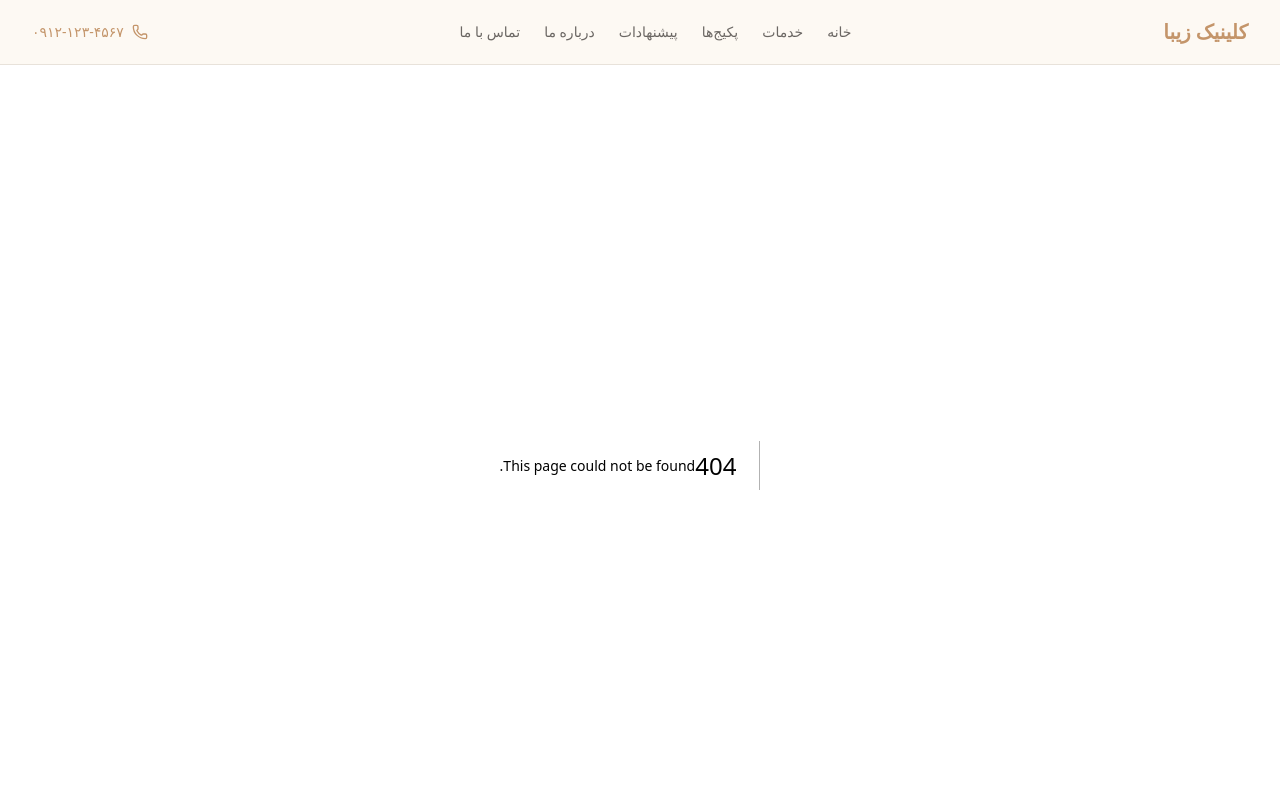
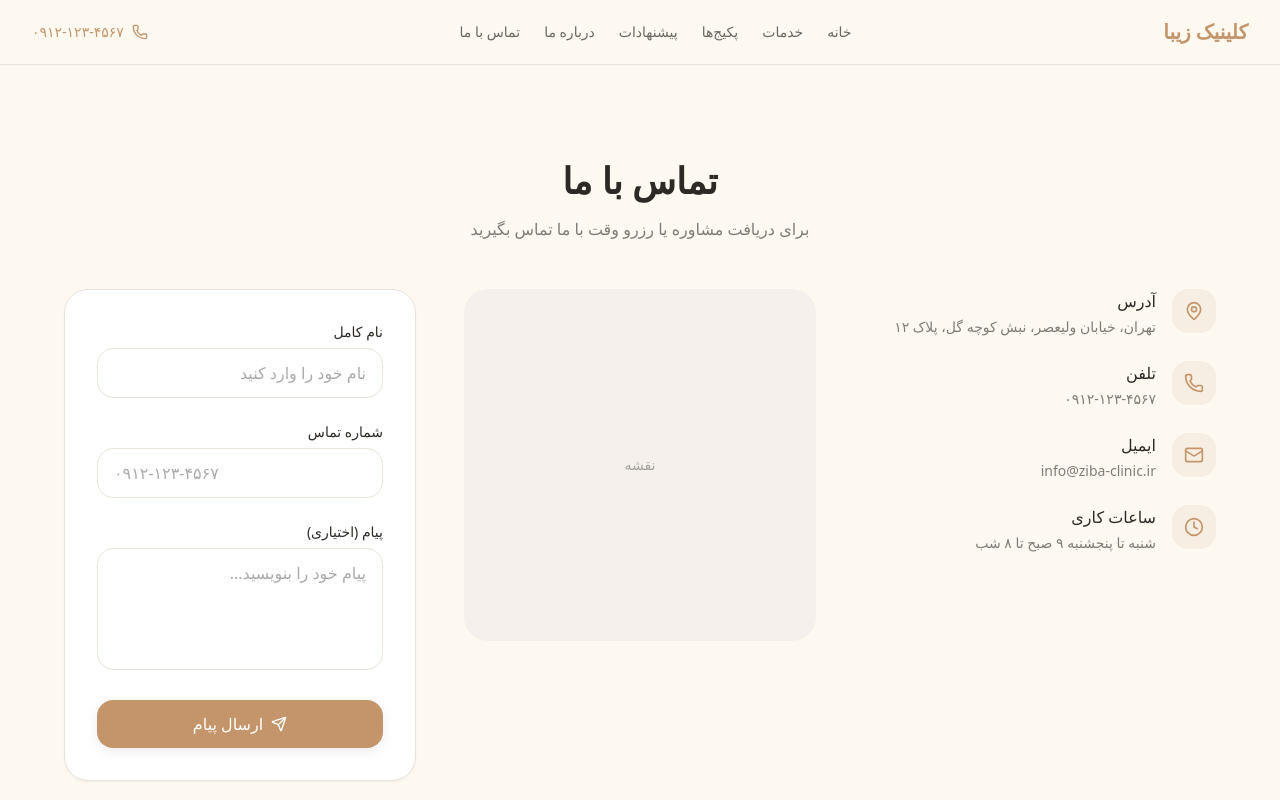
Before and after one commit to rasaTizdast/clinic-next-app, a Next.js app: page /contact in a window 1280 px wide. Before the commit this address had no page. Shown: the top 800 px of the page. Built offline with nearby package versions, Linux system fonts and the light colour scheme.

Commit message:
feat: add contact page with form, validation, and API route

```diff
--- /dev/null
+++ b/src/app/api/contact/route.ts
@@ -0,0 +1,25 @@
+import { NextResponse } from "next/server";
+
+export async function POST(request: Request) {
+  try {
+    const body = await request.json();
+    const { name, phone, message } = body;
+
+    if (!name || !phone) {
+      return NextResponse.json(
+        { error: "نام و شماره تماس الزامی هستند" },
+        { status: 400 }
+      );
+    }
+
+    // In production, you would send this to a database or email service
+    console.log("Contact form submission:", { name, phone, message });
+
+    return NextResponse.json({ success: true });
+  } catch {
+    return NextResponse.json(
+      { error: "خطا در پردازش درخواست" },
+      { status: 500 }
+    );
+  }
+}
--- /dev/null
+++ b/src/app/contact/error.tsx
@@ -0,0 +1,22 @@
+"use client";
+
+import { ErrorState } from "@/components/ui/ErrorState";
+
+export default function Error({
+  error,
+  reset,
+}: {
+  error: Error & { digest?: string };
+  reset: () => void;
+}) {
+  return (
+    <div className="py-20">
+      <div className="mx-auto max-w-7xl px-4 sm:px-6 lg:px-8">
+        <ErrorState
+          message={error.message || "خطا در بارگذاری صفحه تماس. لطفاً دوباره تلاش کنید."}
+          onRetry={reset}
+        />
+      </div>
+    </div>
+  );
+}
--- /dev/null
+++ b/src/app/contact/loading.tsx
@@ -0,0 +1,23 @@
+import { Skeleton } from "@/components/ui/Skeleton";
+
+export default function Loading() {
+  return (
+    <div className="py-20">
+      <div className="mx-auto max-w-7xl px-4 sm:px-6 lg:px-8">
+        <div className="text-center mb-12">
+          <Skeleton className="h-8 w-48 mx-auto mb-4" />
+          <Skeleton className="h-5 w-64 mx-auto" />
+        </div>
+        <div className="grid grid-cols-1 lg:grid-cols-3 gap-12">
+          <div className="space-y-6">
+            {[1, 2, 3, 4].map((i) => (
+              <Skeleton key={i} className="h-16" />
+            ))}
+          </div>
+          <Skeleton className="aspect-square" />
+          <Skeleton className="h-80" />
+        </div>
+      </div>
+    </div>
+  );
+}
--- /dev/null
+++ b/src/app/contact/page.tsx
@@ -0,0 +1,85 @@
+import { MapPin, Phone, Mail, Clock } from "lucide-react";
+import { Container } from "@/components/layout/Container";
+import { Section } from "@/components/layout/Section";
+import { ContactForm } from "@/components/shared/ContactForm";
+import { ScrollReveal } from "@/components/ui/ScrollReveal";
+
+export const metadata = {
+  title: "تماس با ما",
+  description: "با کلینیک زیبا تماس بگیرید و وقت رزرو کنید",
+};
+
+const contactInfo = [
+  {
+    icon: MapPin,
+    title: "آدرس",
+    value: "تهران، خیابان ولیعصر، نبش کوچه گل، پلاک ۱۲",
+  },
+  {
+    icon: Phone,
+    title: "تلفن",
+    value: "۰۹۱۲-۱۲۳-۴۵۶۷",
+  },
+  {
+    icon: Mail,
+    title: "ایمیل",
+    value: "info@ziba-clinic.ir",
+  },
+  {
+    icon: Clock,
+    title: "ساعات کاری",
+    value: "شنبه تا پنجشنبه ۹ صبح تا ۸ شب",
+  },
+];
+
+export default function ContactPage() {
+  return (
+    <Section>
+      <Container>
+        <ScrollReveal>
+          <div className="text-center mb-12">
+            <h1 className="text-3xl sm:text-4xl font-bold text-foreground mb-4">
+              تماس با ما
+            </h1>
+            <p className="text-foreground/60 max-w-2xl mx-auto">
+              برای دریافت مشاوره یا رزرو وقت با ما تماس بگیرید
+            </p>
+          </div>
+        </ScrollReveal>
+
+        <div className="grid grid-cols-1 lg:grid-cols-3 gap-12">
+          {/* Contact Info */}
+          <ScrollReveal>
+            <div className="space-y-6">
+              {contactInfo.map((item) => (
+                <div key={item.title} className="flex items-start gap-4">
+                  <div className="p-3 bg-primary/10 rounded-lg">
+                    <item.icon className="h-5 w-5 text-primary" />
+                  </div>
+                  <div>
+                    <h3 className="font-medium text-foreground mb-1">
+                      {item.title}
+                    </h3>
+                    <p className="text-sm text-foreground/60">{item.value}</p>
+                  </div>
+                </div>
+              ))}
+            </div>
+          </ScrollReveal>
+
+          {/* Map Placeholder */}
+          <ScrollReveal delay={100}>
+            <div className="bg-muted rounded-xl aspect-square flex items-center justify-center">
+              <p className="text-foreground/40 text-sm">نقشه</p>
+            </div>
+          </ScrollReveal>
+
+          {/* Contact Form */}
+          <ScrollReveal delay={200}>
+            <ContactForm />
+          </ScrollReveal>
+        </div>
+      </Container>
+    </Section>
+  );
+}
--- /dev/null
+++ b/src/components/shared/ContactForm.tsx
@@ -0,0 +1,108 @@
+"use client";
+
+import { useState } from "react";
+import { Send, CheckCircle } from "lucide-react";
+import { Button } from "@/components/ui/Button";
+import { Input, Textarea } from "@/components/ui/Input";
+import { Card } from "@/components/ui/Card";
+
+export function ContactForm() {
+  const [status, setStatus] = useState<"idle" | "loading" | "success" | "error">("idle");
+  const [errors, setErrors] = useState<Record<string, string>>({});
+
+  async function handleSubmit(e: React.FormEvent<HTMLFormElement>) {
+    e.preventDefault();
+    const formData = new FormData(e.currentTarget);
+
+    const name = formData.get("name") as string;
+    const phone = formData.get("phone") as string;
+    const message = formData.get("message") as string;
+
+    const newErrors: Record<string, string> = {};
+    if (!name) newErrors.name = "نام الزامی است";
+    if (!phone) newErrors.phone = "شماره تماس الزامی است";
+    if (message && message.length < 10) newErrors.message = "پیام باید حداقل ۱۰ کاراکتر باشد";
+
+    if (Object.keys(newErrors).length > 0) {
+      setErrors(newErrors);
+      return;
+    }
+
+    setErrors({});
+    setStatus("loading");
+
+    try {
+      const response = await fetch("/api/contact", {
+        method: "POST",
+        headers: { "Content-Type": "application/json" },
+        body: JSON.stringify({ name, phone, message }),
+      });
+
+      if (!response.ok) throw new Error("Failed to send");
+
+      setStatus("success");
+    } catch {
+      setStatus("error");
+    }
+  }
+
+  if (status === "success") {
+    return (
+      <Card className="p-8 text-center">
+        <CheckCircle className="h-16 w-16 text-success mx-auto mb-4" />
+        <h3 className="text-xl font-semibold text-foreground mb-2">
+          پیام شما ارسال شد
+        </h3>
+        <p className="text-foreground/60">
+          تیم ما در اسرع وقت با شما تماس خواهد گرفت.
+        </p>
+      </Card>
+    );
+  }
+
+  return (
+    <Card className="p-6 sm:p-8">
+      <form onSubmit={handleSubmit} className="space-y-6">
+        <Input
+          label="نام کامل"
+          name="name"
+          placeholder="نام خود را وارد کنید"
+          error={errors.name}
+          required
+        />
+        <Input
+          label="شماره تماس"
+          name="phone"
+          type="tel"
+          placeholder="۰۹۱۲-۱۲۳-۴۵۶۷"
+          error={errors.phone}
+          required
+        />
+        <Textarea
+          label="پیام (اختیاری)"
+          name="message"
+          placeholder="پیام خود را بنویسید..."
+          rows={4}
+          error={errors.message}
+        />
+        <Button
+          type="submit"
+          className="w-full gap-2"
+          disabled={status === "loading"}
+        >
+          {status === "loading" ? (
+            <span className="animate-spin h-4 w-4 border-2 border-white border-t-transparent rounded-full" />
+          ) : (
+            <Send className="h-4 w-4" />
+          )}
+          {status === "loading" ? "در حال ارسال..." : "ارسال پیام"}
+        </Button>
+        {status === "error" && (
+          <p className="text-sm text-destructive text-center">
+            خطا در ارسال پیام. لطفاً دوباره تلاش کنید.
+          </p>
+        )}
+      </form>
+    </Card>
+  );
+}
```
